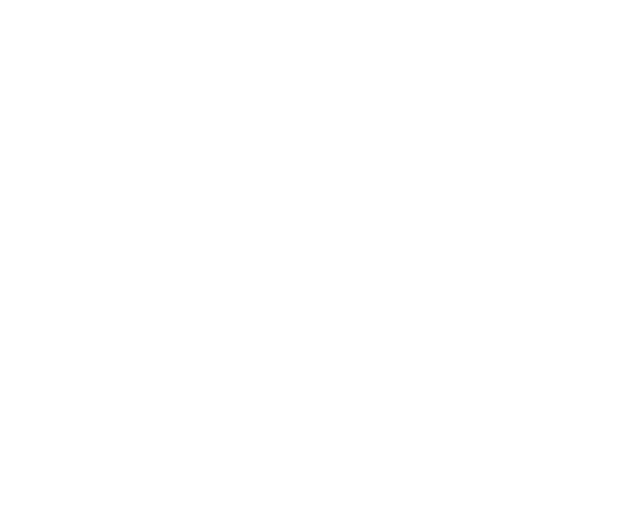
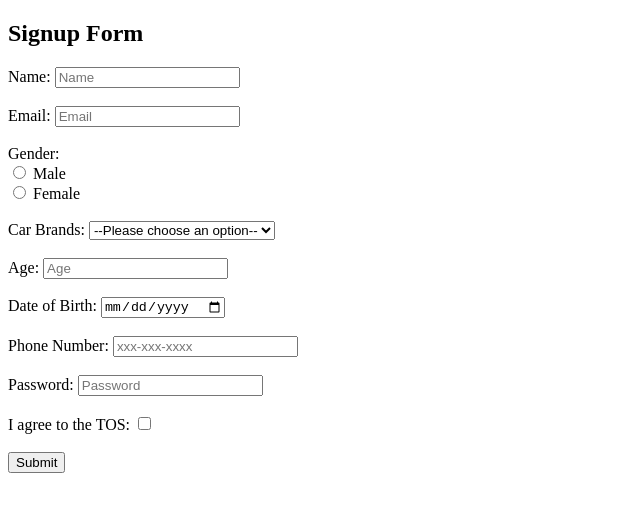
Before and after one commit to acciojob/signup-form-car-snegha032002, a website: page main.html in a window 1280 px wide. Shown: the whole page, without its empty margins (0-640 px from the left). Drawn offline with Linux system fonts and the light colour scheme.

Commit message:
created a submission

```diff
--- a/main.html
+++ b/main.html
@@ -3,11 +3,68 @@
 <html>
 
 <head>
+	<head>
+    <meta charset="UTF-8">
+    <meta name="viewport" content="width=device-width, initial-scale=1.0">
+    <title>Signup Form</title>
+</head>
 	<link rel="stylesheet" href="styles.css">
 </head>
 
 <body>
 	<!-- the entire body must be written by student -->
+	<h2>Signup Form</h2>
+
+    <form action="#" method="post">
+        <!-- Name Field -->
+        <label for="name">Name:</label>
+        <input type="text" id="name" name="name" placeholder="Name" required><br><br>
+
+        <!-- Email Field -->
+        <label for="email">Email:</label>
+        <input type="email" id="email" name="email" placeholder="Email" required><br><br>
+
+        <!-- Gender Field -->
+        <label>Gender:</label><br>
+        <input type="radio" id="gender_m" name="gender" value="male">
+        <label for="gender_m">Male</label><br>
+        <input type="radio" id="gender_f" name="gender" value="female">
+        <label for="gender_f">Female</label><br><br>
+
+        <!-- Car Brands Field -->
+        <label for="cars">Car Brands:</label>
+        <select id="cars" name="cars" required>
+            <option value="">--Please choose an option--</option>
+            <option value="toyota">Toyota</option>
+            <option value="ford">Ford</option>
+            <option value="bmw">BMW</option>
+            <option value="audi">Audi</option>
+        </select><br><br>
+
+        <!-- Age Field -->
+        <label for="age">Age:</label>
+        <input type="number" id="age" name="age" placeholder="Age" required><br><br>
+
+        <!-- Date of Birth Field -->
+        <label for="dob">Date of Birth:</label>
+        <input type="date" id="dob" name="dob" required><br><br>
+
+        <!-- Phone Number Field -->
+        <label for="tel">Phone Number:</label>
+        <input type="tel" id="tel" name="tel" placeholder="xxx-xxx-xxxx"><br><br>
+
+        <!-- Password Field -->
+        <label for="password">Password:</label>
+        <input type="password" id="password" name="password" placeholder="Password" required><br><br>
+
+        <!-- Terms of Service Checkbox -->
+        <label for="tos">I agree to the TOS:</label>
+        <input type="checkbox" id="tos" name="tos" required><br><br>
+
+        <!-- Submit Button -->
+        <button type="submit">Submit</button>
+    </form>
+
     <script type="text/javascript" src="./script.js">
 </script>
 
```
